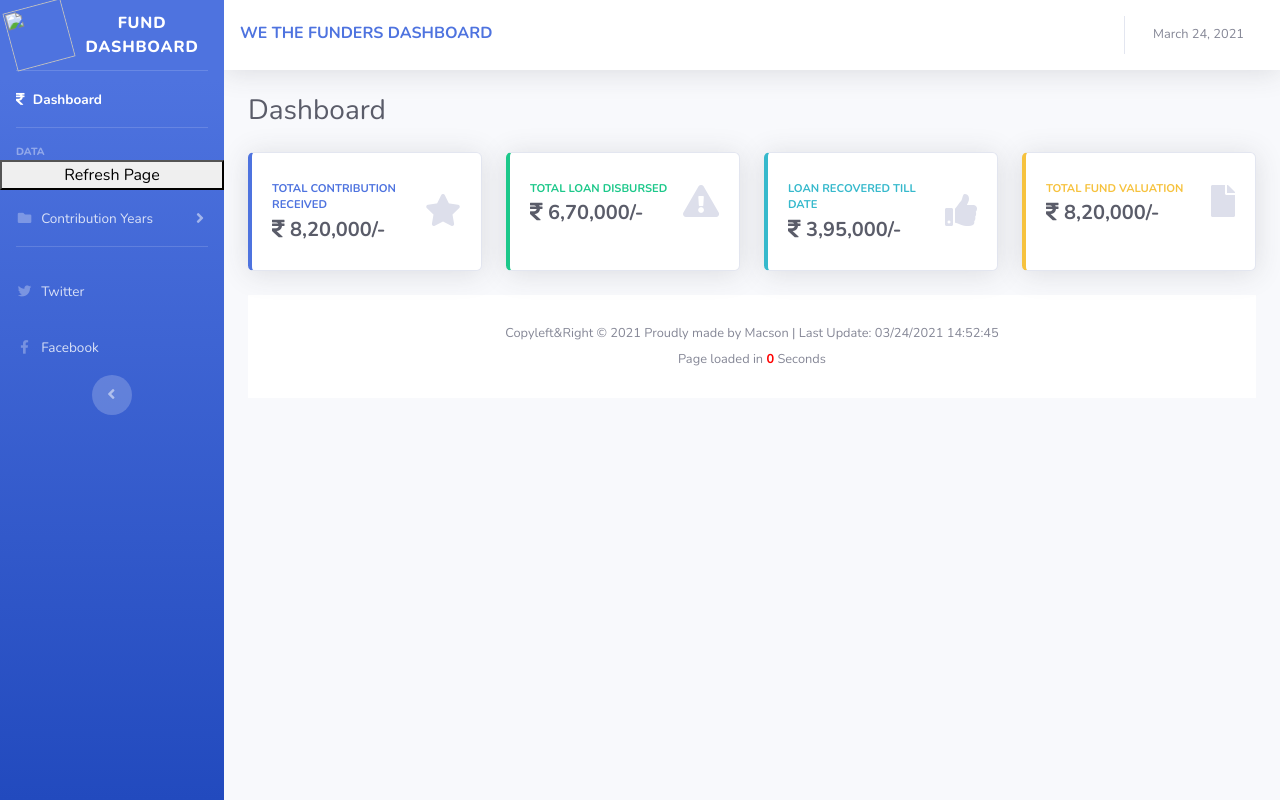
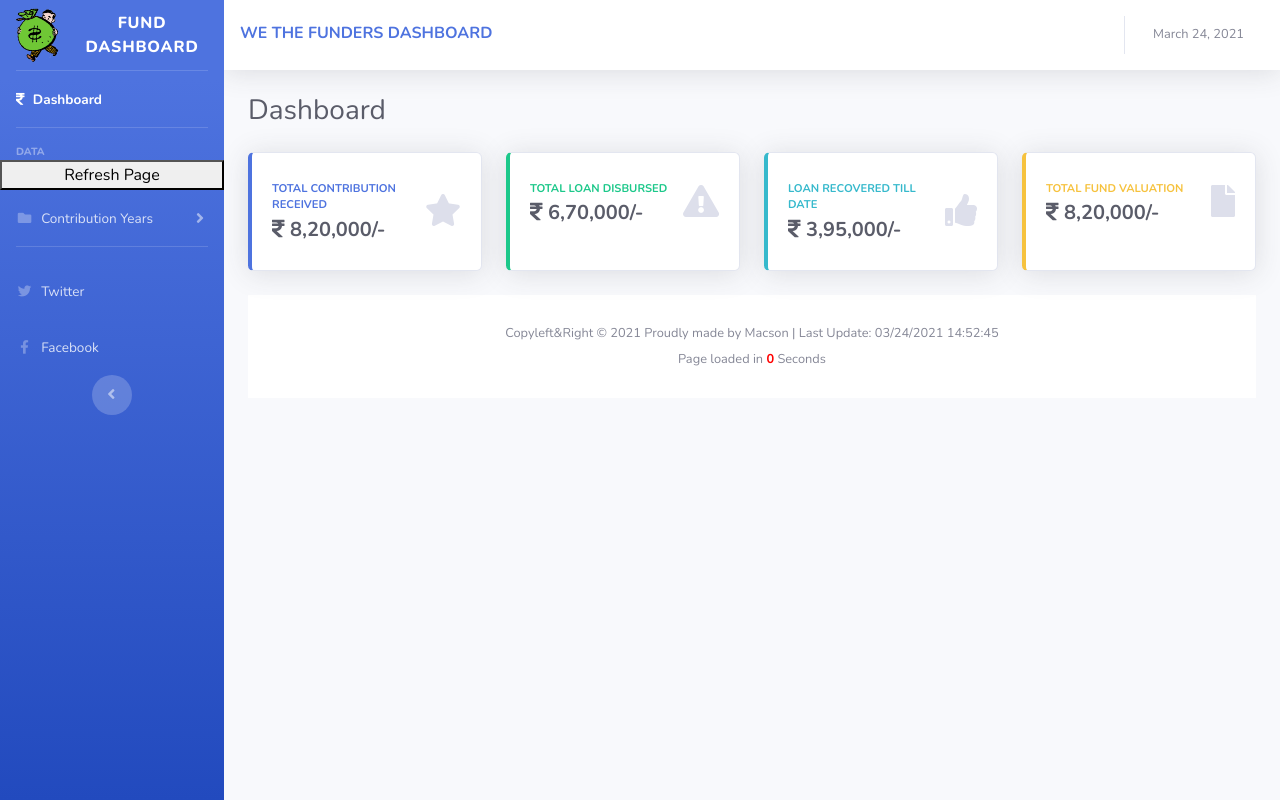
Before and after one commit to macperei/macperei.github.io, a plain HTML site: page index.html in a window 1280 px wide. Drawn offline with nearby package versions, Linux system fonts and the light colour scheme.

Commit message:
Update index.html

```diff
--- a/index.html
+++ b/index.html
@@ -18,8 +18,8 @@
   <!-- Custom styles for this template-->
   <link href="css/sb-admin-2.min.css" rel="stylesheet">
 
-  <link rel="icon" href="img/photo" type="image/x-icon"/>
-  <link rel="shortcut icon" href="img/photo" type="image/x-icon"/>
+  <link rel="icon" href="img/photo.png" type="image/x-icon"/>
+  <link rel="shortcut icon" href="img/photo.png" type="image/x-icon"/>
 
 </head>
 
@@ -34,9 +34,9 @@
     <ul class="navbar-nav bg-gradient-primary sidebar sidebar-dark accordion" id="accordionSidebar">
 
       <!-- Sidebar - Brand -->
-      <a class="sidebar-brand d-flex align-items-center justify-content-center" href="file:///C:/Data/macson/Macson/Personal/Funder/2021/original/covid-19-master/covid-19-master/vasai.html">
+      <a class="sidebar-brand d-flex align-items-center justify-content-center" href="https://macperei.github.io/">
         <div class="sidebar-brand-icon rotate-n-15">
-          <img  src="C:\Data\macson\Macson\Personal\Funder\images\temp-money.png" alt="" width="60" height="60" style="vertical-align:middle">
+          <img  src="img/photo.png" alt="" width="60" height="60" style="vertical-align:middle">
           <!-- <i class="fas fa-virus"></i> -->
         </div>
         <div class="sidebar-brand-text mx-3">Fund Dashboard</div>
```
